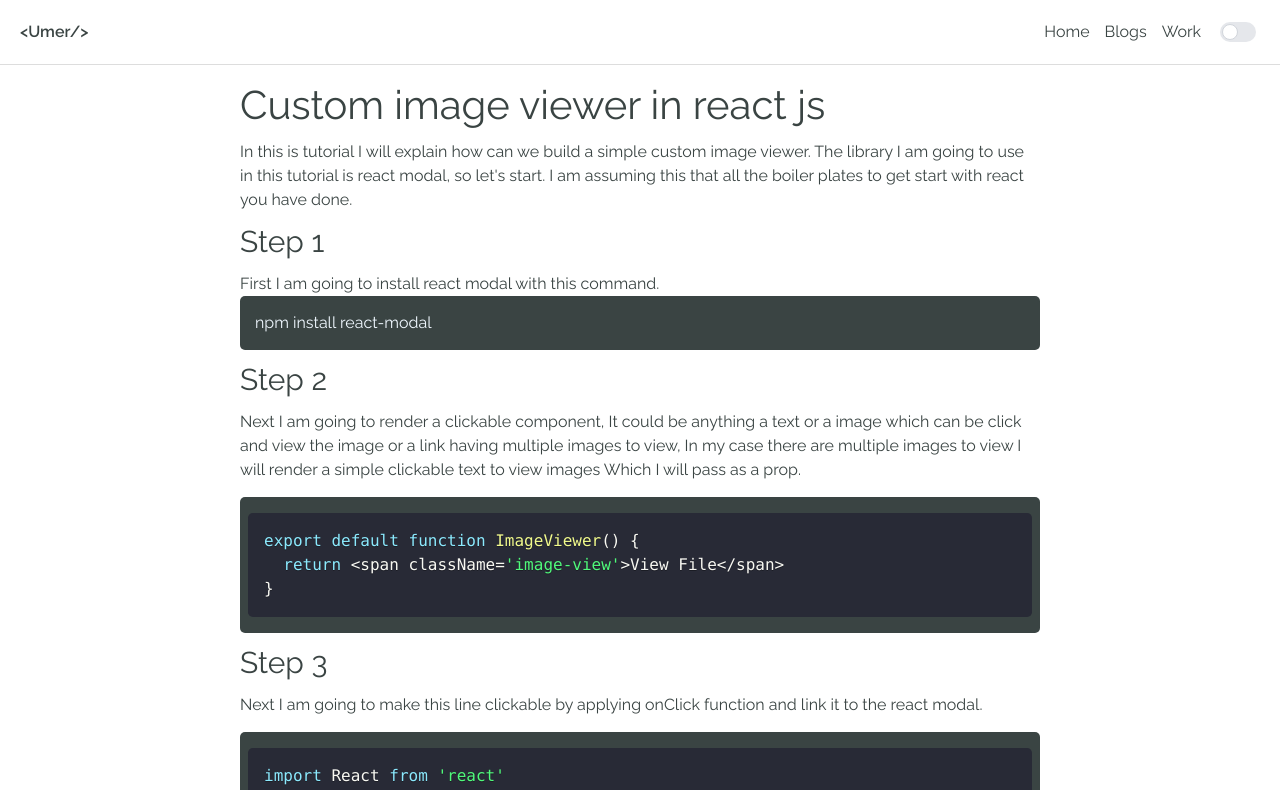
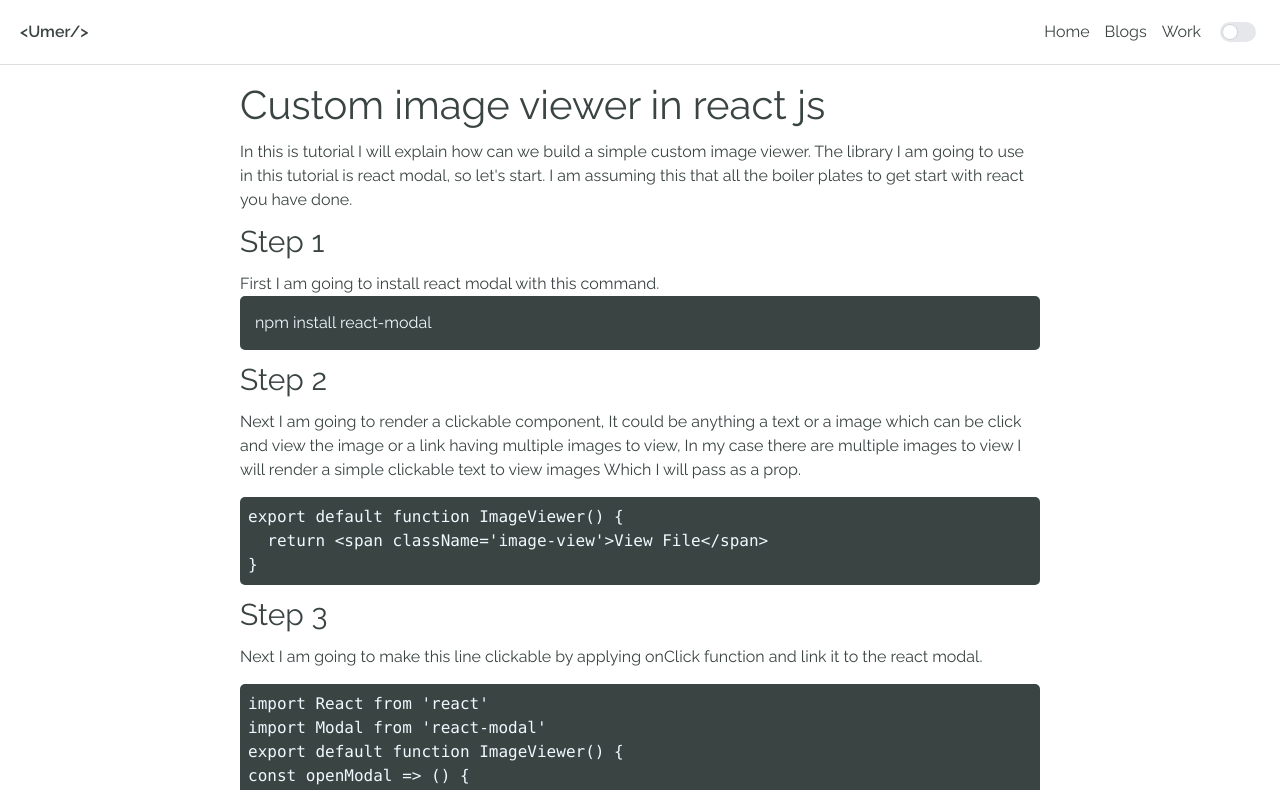
Before and after one commit to umershabir/portfolio, a Next.js app: page /blog/image-viewer in a window 1280 px wide. Shown: the top 790 px of the page. Built offline with nearby package versions, Linux system fonts and the light colour scheme; some icons are missing.

Commit message:
changes are made

```diff
--- a/components/CodeBlock.js
+++ b/components/CodeBlock.js
@@ -1,26 +1,26 @@
-// components/codeblock.js
-import React from 'react'
-import { Prism as SyntaxHighlighter } from 'react-syntax-highlighter'
-import { dracula } from 'react-syntax-highlighter/dist/cjs/styles/prism'
+// // components/codeblock.js
+// import React from 'react'
+// import { Prism as SyntaxHighlighter } from 'react-syntax-highlighter'
+// import { dracula } from 'react-syntax-highlighter/dist/cjs/styles/prism'
 
-const CodeBlock = {
-  code({ node, inline, className, children, ...props }) {
-    const match = /language-(\w+)/.exec(className || '')
-    return !inline && match ? (
-      <SyntaxHighlighter
-        style={dracula}
-        language={match[1]}
-        PreTag='div'
-        {...props}
-      >
-        {String(children).replace(/\n$/, '')}
-      </SyntaxHighlighter>
-    ) : (
-      <code className={className} {...props}>
-        {children}
-      </code>
-    )
-  },
-}
+// const CodeBlock = {
+//   code({ node, inline, className, children, ...props }) {
+//     const match = /language-(\w+)/.exec(className || '')
+//     return !inline && match ? (
+//       <SyntaxHighlighter
+//         style={dracula}
+//         language={match[1]}
+//         PreTag='div'
+//         {...props}
+//       >
+//         {String(children).replace(/\n$/, '')}
+//       </SyntaxHighlighter>
+//     ) : (
+//       <code className={className} {...props}>
+//         {children}
+//       </code>
+//     )
+//   },
+// }
 
-export default CodeBlock
+// export default CodeBlock
--- a/package.json
+++ b/package.json
@@ -20,7 +20,7 @@
     "react-dom": "18.2.0",
     "react-markdown": "^8.0.3",
     "react-redux": "^8.0.2",
-    "react-syntax-highlighter": "^15.5.0"
+    "react-syntax-highlighter": "^15.4.5"
   },
   "devDependencies": {
     "autoprefixer": "^10.4.7",
--- a/pages/blog/[slug].js
+++ b/pages/blog/[slug].js
@@ -14,7 +14,8 @@ export default function PostPage({ content }) {
     >
       <div className='container mx-auto'>
         <div style={{ width: 800, margin: '0 auto' }}>
-          <ReactMarkdown components={CodeBlock}>{content}</ReactMarkdown>
+          {/* <ReactMarkdown components={CodeBlock}>{content}</ReactMarkdown> */}
+          <ReactMarkdown>{content}</ReactMarkdown>
         </div>
       </div>
     </div>
```
Also changed, not shown: 1 other file (tests, documents, lock files or other folders).
